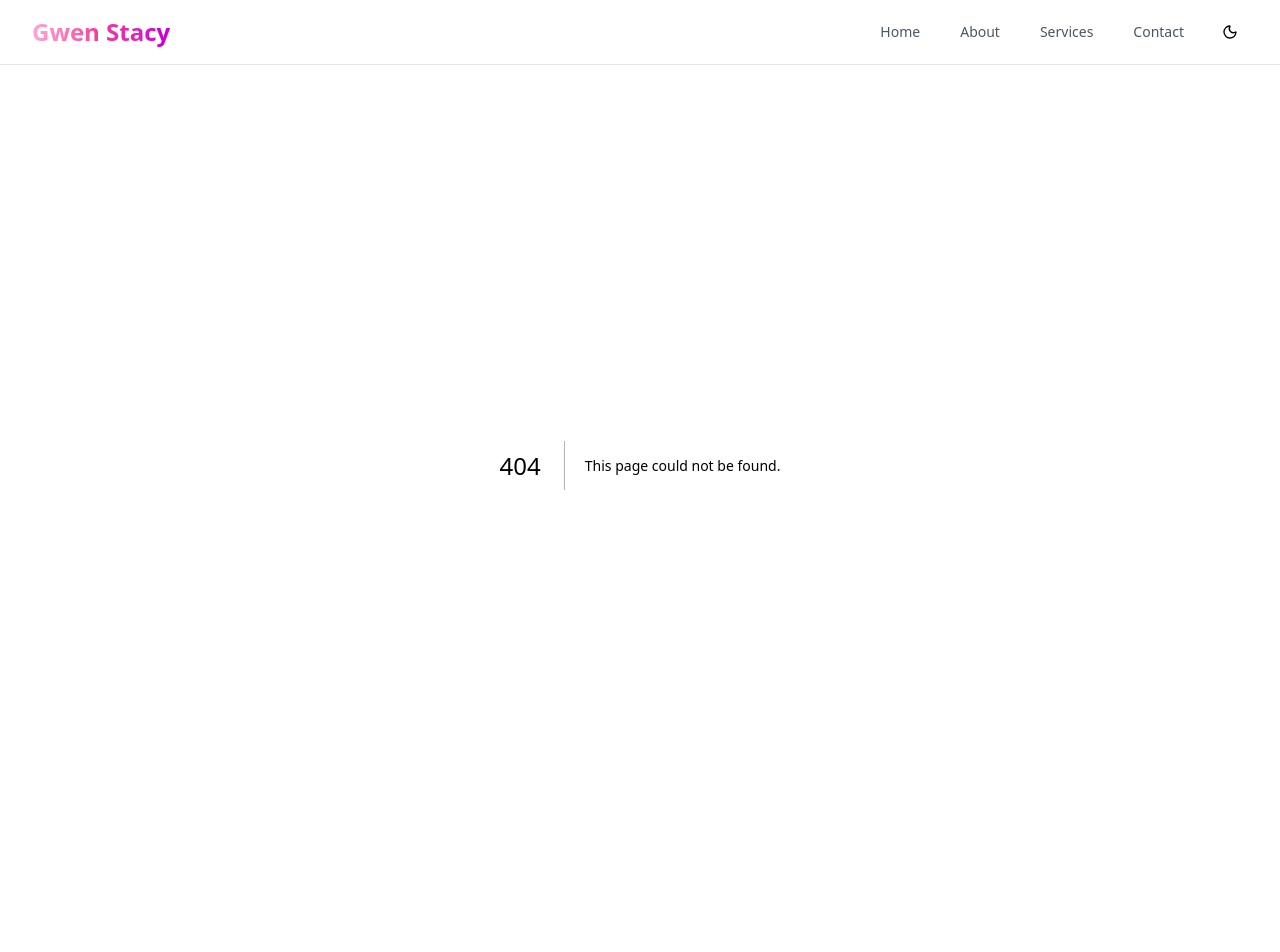
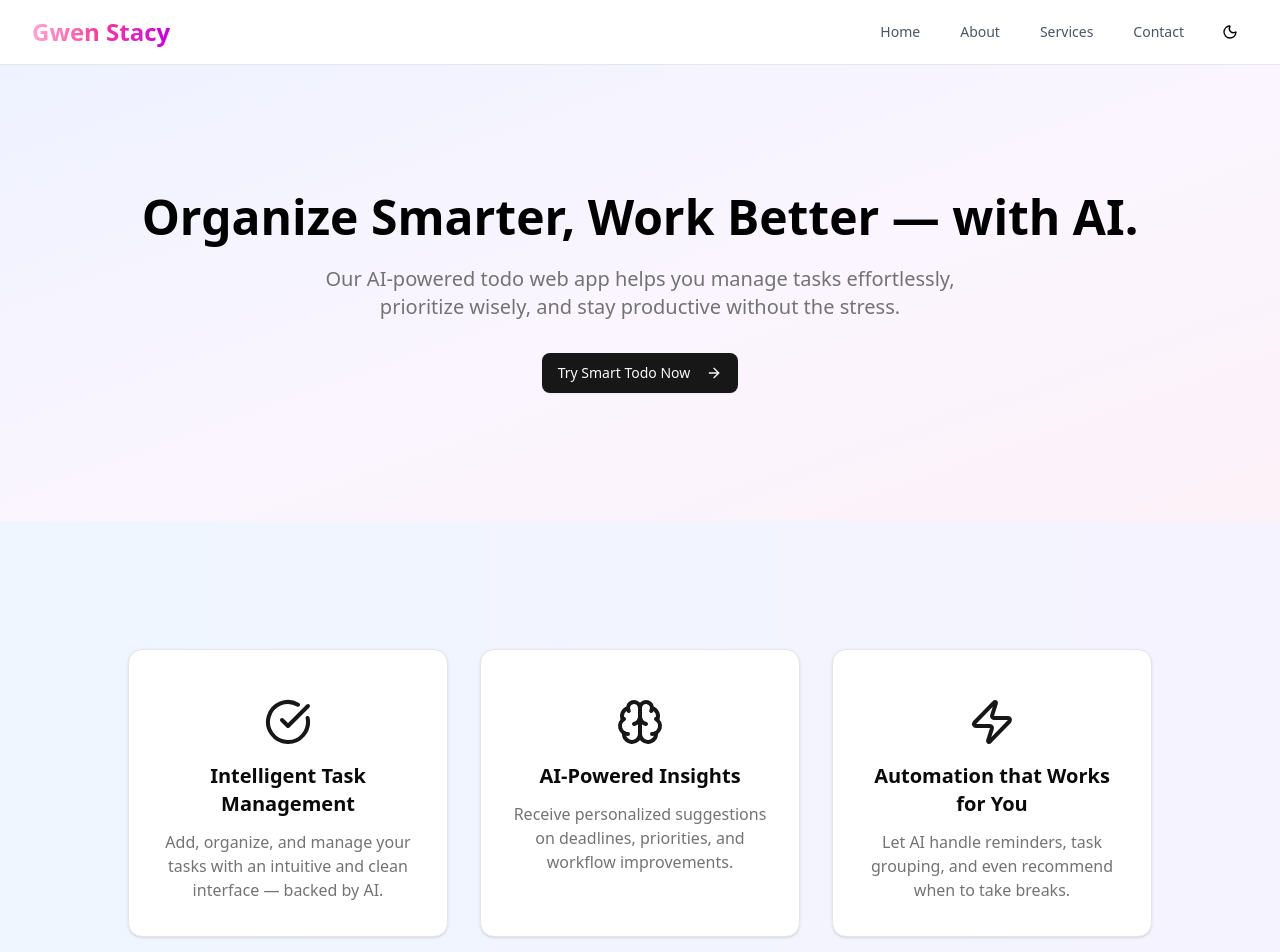
Before and after one commit to xpe0ple/TodoS, a Next.js app: page /about in a window 1280 px wide. Before the commit this address had no page. Shown: the top 952 px of the page. Before the commit the page ends 865 px from the top, so only its background shows below. Built offline with nearby package versions, Linux system fonts and the light colour scheme.

Commit message:
Add about page

```diff
--- /dev/null
+++ b/src/app/about/page.tsx
@@ -0,0 +1,135 @@
+"use client";
+
+import { useState } from "react";
+import { Button } from "../../components/ui/button";
+import { Card, CardContent } from "../../components/ui/card";
+import { CheckCircle, Brain, Zap, ArrowRight } from "lucide-react";
+import { cn } from "../../lib/utils";
+
+const FlippableCard = ({
+  frontIcon,
+  title,
+  description,
+  backText,
+  isFlipped,
+  onClick,
+}: {
+  frontIcon: React.ReactNode;
+  title: string;
+  description: string;
+  backText: string;
+  isFlipped: boolean;
+  onClick: () => void;
+}) => {
+  return (
+    <div
+      className="relative w-full h-72 perspective cursor-pointer"
+      onClick={onClick}
+    >
+      <div
+        className={cn(
+          "absolute inset-0 transition-transform duration-500 preserve-3d",
+          isFlipped ? "rotate-y-180" : ""
+        )}
+      >
+        {/* Front */}
+        <Card className="absolute w-full h-full backface-hidden">
+          <CardContent className="p-6 text-center">
+            {frontIcon}
+            <h3 className="text-xl font-semibold mb-3">{title}</h3>
+            <p className="text-muted-foreground">{description}</p>
+          </CardContent>
+        </Card>
+
+        {/* Back */}
+        <Card className="absolute w-full h-full backface-hidden rotate-y-180">
+          <CardContent className="p-6 text-center">
+            <p className="text-muted-foreground mt-10">{backText}</p>
+          </CardContent>
+        </Card>
+      </div>
+    </div>
+  );
+};
+
+export default function AboutPage() {
+  const [flippedIndex, setFlippedIndex] = useState<number | null>(null);
+
+  const handleFlip = (index: number) => {
+    setFlippedIndex(flippedIndex === index ? null : index);
+  };
+
+  return (
+    <div className="min-h-screen">
+      {/* Hero */}
+      <section className="py-20 lg:py-32 bg-gradient-to-br from-indigo-50 via-purple-50 to-pink-50 dark:from-gray-900 dark:via-gray-800 dark:to-gray-900">
+        <div className="container mx-auto px-4 text-center">
+          <h1 className="text-4xl md:text-5xl font-bold mb-6">
+            Organize Smarter, Work Better — with AI.
+          </h1>
+          <p className="text-xl text-muted-foreground mb-8 max-w-2xl mx-auto">
+            Our AI-powered todo web app helps you manage tasks effortlessly,
+            prioritize wisely, and stay productive without the stress.
+          </p>
+          <Button size="lg" className="group">
+            Try Smart Todo Now
+            <ArrowRight className="ml-2 h-4 w-4 transition-transform group-hover:translate-x-1" />
+          </Button>
+        </div>
+      </section>
+
+      {/* Flippable Cards */}
+      <section className="py-20 lg:py-32 bg-gradient-to-r from-blue-50 to-violet-50 dark:from-gray-800 dark:to-gray-900">
+        <div className="grid md:grid-cols-3 gap-8 max-w-5xl mx-auto">
+          <FlippableCard
+            frontIcon={
+              <CheckCircle className="h-12 w-12 text-primary mx-auto mb-4" />
+            }
+            title="Intelligent Task Management"
+            description="Add, organize, and manage your tasks with an intuitive and clean interface — backed by AI."
+            backText="Helps you manage daily goals efficiently with automatic organization."
+            isFlipped={flippedIndex === 0}
+            onClick={() => handleFlip(0)}
+          />
+
+          <FlippableCard
+            frontIcon={
+              <Brain className="h-12 w-12 text-primary mx-auto mb-4" />
+            }
+            title="AI-Powered Insights"
+            description="Receive personalized suggestions on deadlines, priorities, and workflow improvements."
+            backText="Your productivity coach that adapts to your schedule."
+            isFlipped={flippedIndex === 1}
+            onClick={() => handleFlip(1)}
+          />
+
+          <FlippableCard
+            frontIcon={<Zap className="h-12 w-12 text-primary mx-auto mb-4" />}
+            title="Automation that Works for You"
+            description="Let AI handle reminders, task grouping, and even recommend when to take breaks."
+            backText="Automates your daily planning and rest cycles intelligently."
+            isFlipped={flippedIndex === 2}
+            onClick={() => handleFlip(2)}
+          />
+        </div>
+      </section>
+
+      {/* CTA */}
+      <section className="py-20 bg-gradient-to-br from-white to-gray-100 dark:from-gray-900 dark:to-gray-800 text-center">
+        <div className="container mx-auto px-4">
+          <h2 className="text-4xl font-bold mb-4">Focus Better with AI</h2>
+          <p className="text-lg opacity-90 mb-8 max-w-2xl mx-auto">
+            Let our smart assistant handle the clutter, so you can focus on what
+            truly matters.
+          </p>
+          <Button
+            size="lg"
+            className="bg-white text-indigo-600 font-semibold hover:bg-gray-100"
+          >
+            Try It Now
+          </Button>
+        </div>
+      </section>
+    </div>
+  );
+}
--- a/src/app/components/about/page.tsx
+++ /dev/null
@@ -1,23 +0,0 @@
-import Navbar from "../navbar";
-
-export default function About() {
-  return (
-    <div className="min-h-screen bg-gray-50">
-      <Navbar />
-      <main className="max-w-7xl mx-auto px-4 sm:px-6 lg:px-8 py-12">
-        <div className="max-w-3xl mx-auto">
-          <h1 className="text-4xl font-bold text-gray-900 mb-6">About Us</h1>
-          <p className="text-lg text-gray-600 mb-6">
-            This is the about page. The navbar navigation is working correctly
-            and maintains its sticky position at the top of the page.
-          </p>
-          <p className="text-gray-600">
-            Lorem ipsum dolor sit amet, consectetur adipiscing elit. Sed do
-            eiusmod tempor incididunt ut labore et dolore magna aliqua. Ut enim
-            ad minim veniam, quis nostrud exercitation ullamco laboris.
-          </p>
-        </div>
-      </main>
-    </div>
-  );
-}
--- a/src/app/components/ai-assistant.tsx
+++ b/src/app/components/ai-assistant.tsx
@@ -50,8 +50,9 @@ export default function AIAssistant({
   return (
     <div className="bg-white/10 dark:bg-white/5 backdrop-blur-sm border border-gray-200/20 dark:border-gray-800 text-black dark:text-white p-6 rounded-2xl mt-6 shadow-xl transition-all duration-300 max-w-2xl mx-auto">
       <h2 className="text-2xl font-semibold mb-4 flex items-center gap-2">
-        🤖 <span>AI Task Assistant</span>
+        🕸 <span>AI Task Assistant</span>
       </h2>
+
       <form
         onSubmit={(e) => {
           e.preventDefault(); // mencegah reload halaman
@@ -68,7 +69,13 @@ export default function AIAssistant({
         />
         <button
           type="submit"
-          className="cursor-pointer bg-gradient-to-r from-blue-600 to-indigo-600 hover:from-blue-700 hover:to-indigo-700 text-white px-6 py-3 rounded-xl font-medium shadow-md transition-all"
+          className="cursor-pointer
+    bg-gradient-to-r
+    from-pink-300 via-pink-500 to-fuchsia-600
+    dark:from-red-600 dark:via-red-400 dark:to-neutral-800
+    hover:brightness-110
+    text-white px-6 py-3 rounded-xl font-semibold
+    shadow-md transition-all duration-300"
         >
           🚀 Kirim
         </button>
--- a/src/app/components/navbar.tsx
+++ b/src/app/components/navbar.tsx
@@ -8,7 +8,7 @@ import { Sheet, SheetContent, SheetTrigger } from "../../components/ui/sheet";
 
 const navigation = [
   { name: "Home", href: "/" },
-  { name: "About", href: "/about" },
+  { name: "About", href: "../about" },
   { name: "Services", href: "/services" },
   { name: "Contact", href: "/contact" },
 ];
--- a/src/app/components/todo.tsx
+++ b/src/app/components/todo.tsx
@@ -28,9 +28,13 @@ export default function Todo() {
           />
           <button
             onClick={addTodo}
-            className="bg-blue-600 text-white px-4 py-2 rounded-lg hover:bg-blue-700"
+            className="bg-gradient-to-r
+    from-pink-300 via-pink-500 to-fuchsia-600
+    dark:from-red-600 dark:via-red-400 dark:to-neutral-800
+    text-white px-5 py-2.5 rounded-xl font-semibold
+    shadow-md hover:brightness-110 transition-all duration-300"
           >
-            Tambah
+            ➕ Tambah
           </button>
         </div>
 
--- a/src/app/components/contact/page.tsx
+++ b/src/app/contact/page.tsx
@@ -1,4 +1,4 @@
-import Navbar from "../navbar";
+import Navbar from "../components/navbar";
 
 export default function Contact() {
   return (
--- a/src/app/globals.css
+++ b/src/app/globals.css
@@ -121,3 +121,16 @@
     @apply bg-white text-black dark:bg-gray-900 dark:text-white transition-colors duration-300;
   }
 }
+/* styles.css or globals.css */
+.perspective {
+  perspective: 1000px;
+}
+.preserve-3d {
+  transform-style: preserve-3d;
+}
+.backface-hidden {
+  backface-visibility: hidden;
+}
+.rotate-y-180 {
+  transform: rotateY(180deg);
+}
--- a/src/app/page.tsx
+++ b/src/app/page.tsx
@@ -4,6 +4,7 @@ import "./globals.css";
 import React, { useEffect, useState } from "react";
 import { PencilSquareIcon, TrashIcon } from "@heroicons/react/24/outline";
 import AIAssistant from "./components/ai-assistant";
+import { PencilLine, Trash2 } from "lucide-react";
 
 interface Todo {
   text: string;
@@ -15,6 +16,7 @@ export default function Home() {
   const [input, setInput] = useState("");
   const [editIndex, setEditIndex] = useState<number | null>(null);
   const [aiResponded, setAiResponded] = useState(false);
+  const [showTodo, setShowTodo] = useState(false);
 
   useEffect(() => {
     try {
@@ -71,8 +73,23 @@ export default function Home() {
       <AIAssistant onAIResponded={() => setAiResponded(true)} />
       <main className="max-w-7xl mx-auto px-4 py-12">
         <div className="text-center">
+          {!aiResponded && !showTodo && (
+            <div className="flex justify-center my-8">
+              <button
+                onClick={() => setShowTodo(true)}
+                className="cursor-pointer
+      bg-gradient-to-r
+      from-pink-300 via-pink-500 to-fuchsia-600
+      dark:from-red-600 dark:via-red-400 dark:to-neutral-800
+      text-white px-6 py-3 rounded-xl font-semibold
+      shadow-md transition-all duration-300 hover:brightness-110"
+              >
+                Daftar To-Do
+              </button>
+            </div>
+          )}
           {/* Elemen H1 dan P hanya muncul setelah AI direspon */}
-          {aiResponded && (
+          {(aiResponded || showTodo) && (
             <>
               <h1 className="text-4xl font-bold mb-4 text-gray-900 dark:text-white">
                 Menjadi lebih baik
@@ -84,7 +101,7 @@ export default function Home() {
             </>
           )}
 
-          {aiResponded && (
+          {(aiResponded || showTodo) && (
             <div className="max-w-3xl mx-auto">
               <div className="bg-white dark:bg-gray-800 rounded-xl shadow-md p-6">
                 <h3 className="text-xl font-semibold mb-4">
@@ -103,7 +120,11 @@ export default function Home() {
                   />
                   <button
                     type="submit"
-                    className="cursor-pointer bg-gradient-to-r from-blue-600 to-indigo-600 hover:from-blue-700 hover:to-indigo-700 text-white px-6 py-3 rounded-xl font-medium shadow-md transition-all"
+                    className="cursor-pointer bg-gradient-to-r
+    from-pink-300 via-pink-500 to-fuchsia-600
+    dark:from-red-600 dark:via-red-400 dark:to-neutral-800
+    text-white px-6 py-3 rounded-xl font-semibold shadow-md
+    transition-all duration-300 hover:brightness-110"
                   >
                     {editIndex !== null ? "Update" : "Tambah"}
                   </button>
@@ -134,17 +155,18 @@ export default function Home() {
                     <div className="flex gap-2">
                       <button
                         onClick={() => handleEdit(index)}
-                        className="text-blue-500 hover:text-blue-700 transition flex items-center gap-1"
+                        className="flex items-center gap-2 px-3 py-2 rounded-md border border-blue-500 text-blue-500 hover:bg-blue-500 hover:text-white transition"
                       >
-                        <PencilSquareIcon className="h-5 w-5" />
-                        <span className="cursor-pointer text-sm">Edit</span>
+                        <PencilLine className="w-4 h-4" />
+                        <span className="text-sm font-medium">Edit</span>
                       </button>
+
                       <button
                         onClick={() => handleDelete(index)}
-                        className="text-red-500 hover:text-red-700 transition flex items-center gap-1"
+                        className="flex items-center gap-2 px-3 py-2 rounded-md border border-red-500 text-red-500 hover:bg-red-500 hover:text-white transition"
                       >
-                        <TrashIcon className="h-5 w-5" />
-                        <span className="cursor-pointer text-sm">Hapus</span>
+                        <Trash2 className="w-4 h-4" />
+                        <span className="text-sm font-medium">Hapus</span>
                       </button>
                     </div>
                   </li>
--- a/src/app/components/services/page.tsx
+++ b/src/app/services/page.tsx
@@ -1,4 +1,4 @@
-import Navbar from "../navbar";
+import Navbar from "../components/navbar";
 
 export default function Services() {
   return (
--- /dev/null
+++ b/src/components/ui/card.tsx
@@ -0,0 +1,92 @@
+import * as React from "react";
+
+import { cn } from "../../lib/utils";
+
+function Card({ className, ...props }: React.ComponentProps<"div">) {
+  return (
+    <div
+      data-slot="card"
+      className={cn(
+        "bg-card text-card-foreground flex flex-col gap-6 rounded-xl border py-6 shadow-sm",
+        className
+      )}
+      {...props}
+    />
+  );
+}
+
+function CardHeader({ className, ...props }: React.ComponentProps<"div">) {
+  return (
+    <div
+      data-slot="card-header"
+      className={cn(
+        "@container/card-header grid auto-rows-min grid-rows-[auto_auto] items-start gap-1.5 px-6 has-data-[slot=card-action]:grid-cols-[1fr_auto] [.border-b]:pb-6",
+        className
+      )}
+      {...props}
+    />
+  );
+}
+
+function CardTitle({ className, ...props }: React.ComponentProps<"div">) {
+  return (
+    <div
+      data-slot="card-title"
+      className={cn("leading-none font-semibold", className)}
+      {...props}
+    />
+  );
+}
+
+function CardDescription({ className, ...props }: React.ComponentProps<"div">) {
+  return (
+    <div
+      data-slot="card-description"
+      className={cn("text-muted-foreground text-sm", className)}
+      {...props}
+    />
+  );
+}
+
+function CardAction({ className, ...props }: React.ComponentProps<"div">) {
+  return (
+    <div
+      data-slot="card-action"
+      className={cn(
+        "col-start-2 row-span-2 row-start-1 self-start justify-self-end",
+        className
+      )}
+      {...props}
+    />
+  );
+}
+
+function CardContent({ className, ...props }: React.ComponentProps<"div">) {
+  return (
+    <div
+      data-slot="card-content"
+      className={cn("px-6", className)}
+      {...props}
+    />
+  );
+}
+
+function CardFooter({ className, ...props }: React.ComponentProps<"div">) {
+  return (
+    <div
+      data-slot="card-footer"
+      className={cn("flex items-center px-6 [.border-t]:pt-6", className)}
+      {...props}
+    />
+  );
+}
+
+export {
+  Card,
+  CardHeader,
+  CardFooter,
+  CardTitle,
+  CardAction,
+  CardDescription,
+  CardContent,
+};
```
Also changed, not shown: package.json (+6 -1 lines), 1 other file (tests, documents, lock files or other folders).
